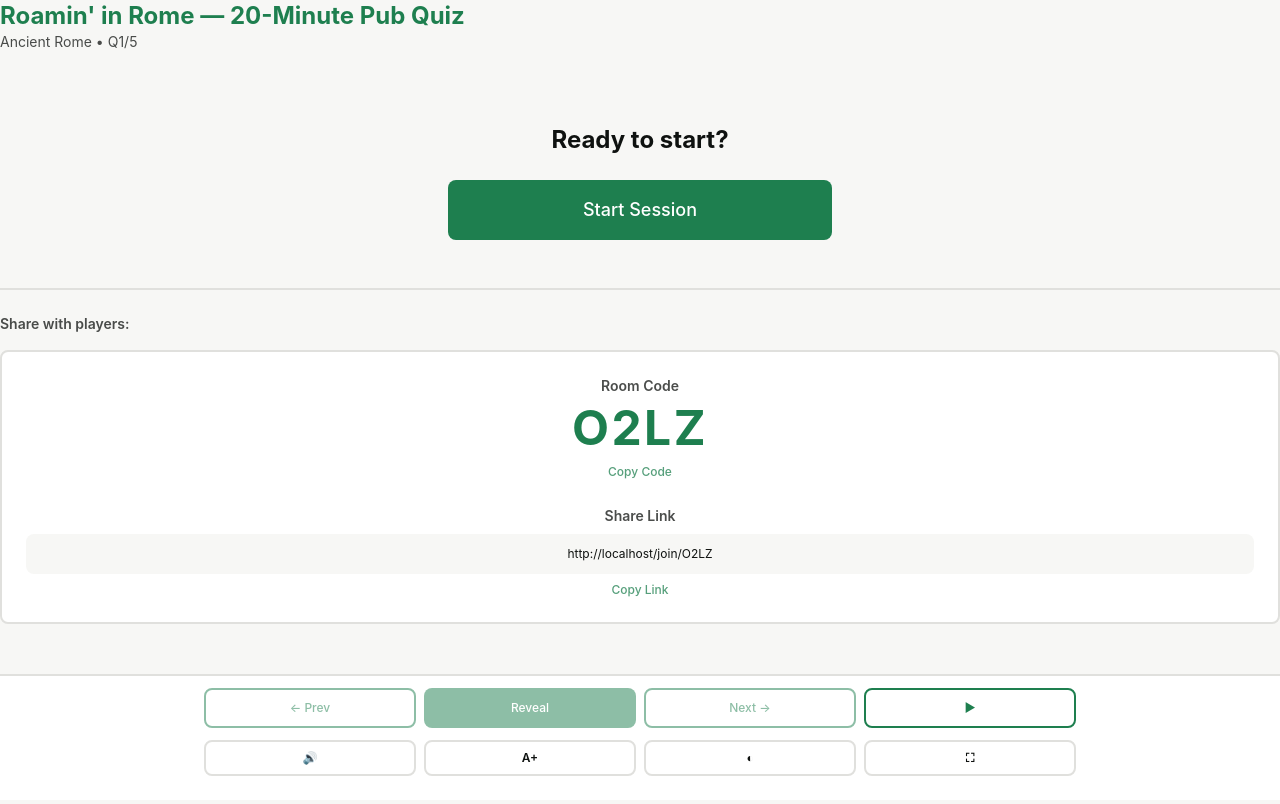
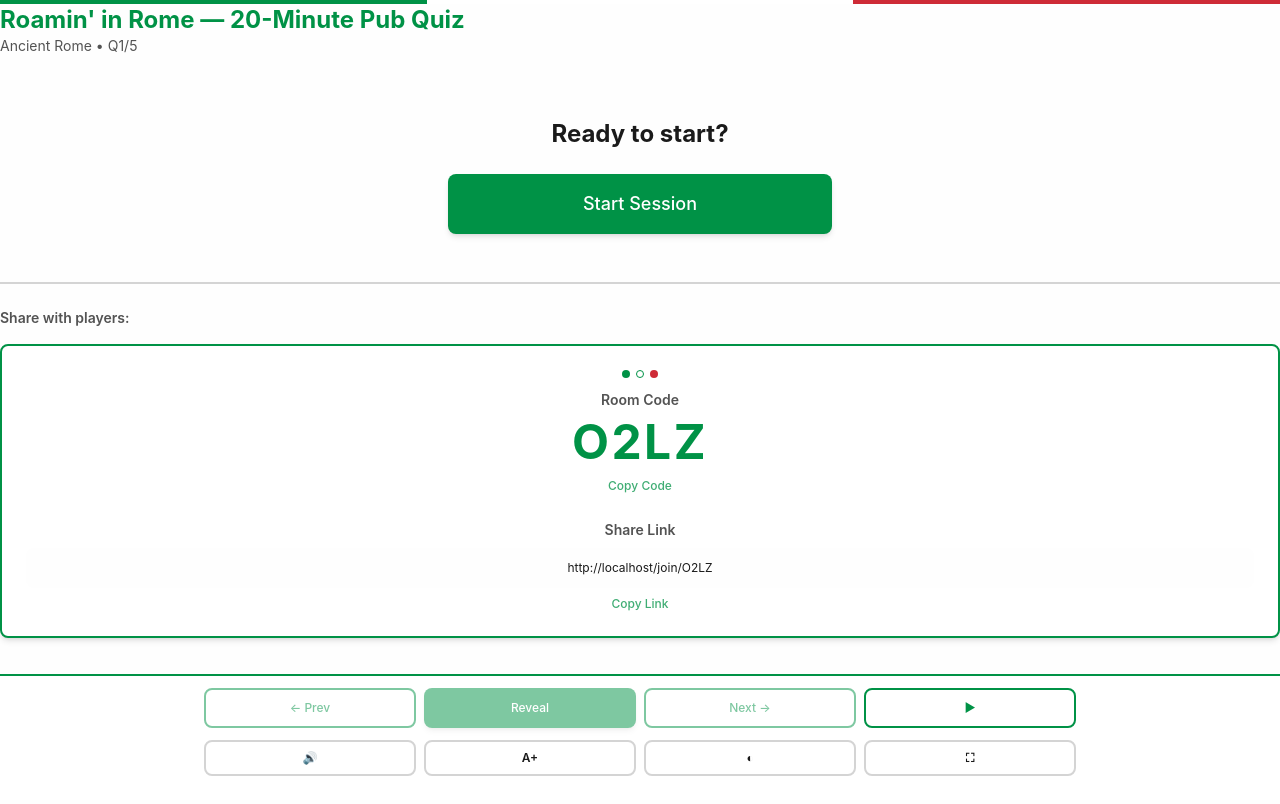
Before and after one commit to EduardoRemedios/Quiz, a Next.js app: page /host in a window 1280 px wide. Built offline with nearby package versions, Linux system fonts and the light colour scheme.

Commit message:
Refactor: Update color scheme to Italian flag theme
Co-authored-by: eduardoinbcn <eduardoinbcn@gmail.com>

```diff
--- a/src/app/globals.css
+++ b/src/app/globals.css
@@ -3,15 +3,16 @@
 @tailwind utilities;
 
 :root {
-  --accent-green: #1e7f4f;
-  --accent-red: #d24848;
-  --bg: #f7f7f5;
+  --accent-green: #009246; /* Vibrant Italian flag green */
+  --accent-red: #ce2b37; /* Vibrant Italian flag red */
+  --accent-white: #ffffff; /* Italian flag white */
+  --bg: #fefefe; /* Clean white background with slight warmth */
   --card: #ffffff;
-  --text: #0f1210;
-  --border: #e0e0dd;
+  --text: #1a1a1a;
+  --border: #d4d4d4;
   --disabled: #c0c0b8;
-  --success: #2a9d6f;
-  --warning: #c96969;
+  --success: #009246; /* Use Italian green for success */
+  --warning: #ce2b37; /* Use Italian red for warnings */
 
   --base-font-size: 16px;
 }
--- a/src/app/layout.tsx
+++ b/src/app/layout.tsx
@@ -25,12 +25,22 @@ export default function RootLayout({
   return (
     <html lang="en" suppressHydrationWarning>
       <head>
-        <meta name="theme-color" content="#1e7f4f" />
+        <meta name="theme-color" content="#009246" />
         <meta name="viewport" content="viewport-fit=cover" />
       </head>
-      <body className="bg-bg-primary text-text-primary">
+      <body className="bg-bg-primary text-text-primary relative">
+        {/* Italian flag-inspired top accent */}
+        <div className="fixed top-0 left-0 right-0 h-1 z-50">
+          <div className="h-full w-full flex">
+            <div className="flex-1 bg-accent-green"></div>
+            <div className="flex-1 bg-accent-white"></div>
+            <div className="flex-1 bg-accent-red"></div>
+          </div>
+        </div>
         <StoreHydration />
-        {children}
+        <div className="pt-1">
+          {children}
+        </div>
       </body>
     </html>
   );
--- a/src/components/Button.tsx
+++ b/src/components/Button.tsx
@@ -11,9 +11,9 @@ export const Button = React.forwardRef<HTMLButtonElement, ButtonProps>(
     const baseClasses = 'font-medium rounded-lg transition-all active:scale-95 focus-visible:outline-2 focus-visible:outline-offset-2 focus-visible:outline-accent-green disabled:opacity-50 disabled:cursor-not-allowed';
 
     const variantClasses = {
-      primary: 'bg-accent-green text-white hover:bg-opacity-90 active:bg-opacity-80',
-      secondary: 'bg-bg-card text-accent-green border-2 border-accent-green hover:bg-opacity-90',
-      outline: 'border-2 border-accent-green text-accent-green hover:bg-accent-green hover:bg-opacity-10',
+      primary: 'bg-accent-green text-white hover:bg-opacity-90 active:bg-opacity-80 shadow-md shadow-accent-green/20',
+      secondary: 'bg-bg-card text-accent-green border-2 border-accent-green hover:bg-accent-green hover:bg-opacity-10 hover:border-accent-red transition-colors',
+      outline: 'border-2 border-accent-green text-accent-green hover:bg-accent-green hover:text-white hover:border-accent-red transition-all',
     };
 
     const sizeClasses = {
--- a/src/components/HostControls.tsx
+++ b/src/components/HostControls.tsx
@@ -26,7 +26,7 @@ export function HostControls({
   const isRevealed = phase === 'revealed';
 
   return (
-    <div className="fixed bottom-0 left-0 right-0 bg-bg-card border-t-2 border-border-default safe-padding safe-bottom">
+    <div className="fixed bottom-0 left-0 right-0 bg-bg-card border-t-2 border-accent-green safe-padding safe-bottom">
       <div className="max-w-4xl mx-auto">
         <div className="grid grid-cols-4 gap-2 p-3">
           <Button
--- a/src/components/LandingPage.tsx
+++ b/src/components/LandingPage.tsx
@@ -22,6 +22,11 @@ export default function LandingPage() {
   return (
     <div className="min-h-screen flex flex-col items-center justify-center px-4 py-8 safe-padding">
       <div className="text-center mb-12">
+        <div className="mb-4 flex items-center justify-center gap-2">
+          <div className="w-3 h-3 rounded-full bg-accent-green"></div>
+          <div className="w-3 h-3 rounded-full bg-accent-white border-2 border-accent-green"></div>
+          <div className="w-3 h-3 rounded-full bg-accent-red"></div>
+        </div>
         <h1 className="text-4xl font-bold text-accent-green mb-2">Roamin' in Rome</h1>
         <p className="text-text-primary opacity-75">20-Minute Pub Quiz</p>
       </div>
--- a/src/components/RoomCode.tsx
+++ b/src/components/RoomCode.tsx
@@ -17,8 +17,13 @@ export function RoomCode({ code, roomUrl }: RoomCodeProps) {
   };
 
   return (
-    <div className="flex flex-col items-center gap-6 p-6 bg-bg-card rounded-lg border-2 border-border-default">
+    <div className="flex flex-col items-center gap-6 p-6 bg-bg-card rounded-lg border-2 border-accent-green shadow-md shadow-accent-green/20">
       <div className="text-center">
+        <div className="mb-3 flex items-center justify-center gap-1.5">
+          <div className="w-2 h-2 rounded-full bg-accent-green"></div>
+          <div className="w-2 h-2 rounded-full bg-accent-white border border-accent-green"></div>
+          <div className="w-2 h-2 rounded-full bg-accent-red"></div>
+        </div>
         <h3 className="text-sm font-semibold text-text-primary opacity-75 mb-2">
           Room Code
         </h3>
--- a/src/components/Scoreboard.tsx
+++ b/src/components/Scoreboard.tsx
@@ -2,6 +2,7 @@
 
 import { useQuizStore } from '@/store/quiz';
 import { motion } from 'framer-motion';
+import { cn } from '@/lib/utils';
 
 export function Scoreboard() {
   const teams = useQuizStore(state => state.teams);
@@ -17,14 +18,20 @@ export function Scoreboard() {
           key={team.id}
           layout
           transition={{ type: 'spring', stiffness: 400, damping: 40 }}
-          className="flex items-center gap-4 p-4 bg-bg-card rounded-lg border-2 border-border-default"
+          className={cn(
+            "flex items-center gap-4 p-4 bg-bg-card rounded-lg border-2 transition-colors",
+            idx === 0 ? "border-accent-green shadow-md shadow-accent-green/20" : "border-border-default hover:border-accent-green/50"
+          )}
         >
-          <div className="text-lg font-bold text-accent-green min-w-8">
+          <div className={cn(
+            "text-lg font-bold min-w-8",
+            idx === 0 ? "text-accent-green" : "text-text-primary opacity-75"
+          )}>
             {idx + 1}
           </div>
           <div
             className="w-4 h-4 rounded-full"
-            style={{ backgroundColor: team.color || '#1e7f4f' }}
+            style={{ backgroundColor: team.color || '#009246' }}
           />
           <div className="flex-1">
             <div className="font-semibold text-text-primary">{team.name}</div>
--- a/src/components/Timer.tsx
+++ b/src/components/Timer.tsx
@@ -38,8 +38,8 @@ export function Timer({ duration, started, onComplete }: TimerProps) {
   const progress = started ? 1 - (remaining / duration) : 0;
 
   return (
-    <div className="flex flex-col items-center gap-4">
-      <div className="relative w-32 h-32 flex items-center justify-center">
+    <div className="flex flex-col items-center gap-1">
+      <div className="relative w-11 h-11 flex items-center justify-center">
         <svg className="absolute w-full h-full transform -rotate-90" viewBox="0 0 100 100">
           <circle
             cx="50"
@@ -61,13 +61,12 @@ export function Timer({ duration, started, onComplete }: TimerProps) {
           />
         </svg>
         <div className="text-center">
-          <div className="text-5xl font-bold text-accent-green">
+          <div className="text-xl font-bold text-accent-green leading-none">
             {remaining}
           </div>
-          <div className="text-xs text-text-primary opacity-50">seconds</div>
         </div>
       </div>
-      <p className="text-sm text-text-primary opacity-75 aria-live-polite" role="status" aria-live="polite">
+      <p className="text-xs text-text-primary opacity-75 aria-live-polite" role="status" aria-live="polite">
         Time remaining: {formatTime(remaining)}
       </p>
     </div>
--- a/src/components/cards/MultipleChoiceCard.tsx
+++ b/src/components/cards/MultipleChoiceCard.tsx
@@ -35,10 +35,10 @@ export function MultipleChoiceCard({ question, isRevealed, onAnswer }: MultipleC
                 'border-2 focus-visible:outline-2 focus-visible:outline-offset-2 focus-visible:outline-accent-green',
                 'min-h-14 flex items-center',
                 isRevealed && isSelected
-                  ? 'bg-accent-green text-white border-accent-green'
+                  ? 'bg-accent-green text-white border-accent-green shadow-md shadow-accent-green/20'
                   : isRevealed && question.correctAnswer !== undefined && question.correctAnswer !== idx
                   ? 'bg-accent-red text-white border-accent-red opacity-50'
-                  : 'bg-bg-card border-border-default text-text-primary hover:border-accent-green'
+                  : 'bg-bg-card border-border-default text-text-primary hover:border-accent-green hover:shadow-sm hover:shadow-accent-green/10 transition-all'
               )}
             >
               <span className="text-lg font-bold mr-3 min-w-8">
--- a/src/lib/constants.ts
+++ b/src/lib/constants.ts
@@ -1,13 +1,13 @@
 export const COLORS = {
-  accentGreen: '#1e7f4f',
-  accentRed: '#d24848',
-  bg: '#f7f7f5',
+  accentGreen: '#009246', // Vibrant Italian flag green
+  accentRed: '#ce2b37', // Vibrant Italian flag red
+  bg: '#fefefe',
   card: '#ffffff',
-  text: '#0f1210',
-  border: '#e0e0dd',
+  text: '#1a1a1a',
+  border: '#d4d4d4',
   disabled: '#c0c0b8',
-  success: '#2a9d6f',
-  warning: '#c96969',
+  success: '#009246', // Use Italian green for success
+  warning: '#ce2b37', // Use Italian red for warnings
 };
 
 export const DEFAULT_ROUND_DURATION = 30;
@@ -15,12 +15,12 @@ export const DEFAULT_WAGER_DURATION = 60;
 export const DEFAULT_POINTS = 10;
 
 export const TEAM_COLORS = [
-  '#1e7f4f',
-  '#d24848',
-  '#2a9d6f',
-  '#c96969',
-  '#1a5f3f',
-  '#e67c6b',
+  '#009246', // Italian green
+  '#ce2b37', // Italian red
+  '#2a9d6f', // Variant green
+  '#c96969', // Variant red
+  '#1a5f3f', // Dark green
+  '#e67c6b', // Light red
 ];
 
 export const EXAMPLE_QUIZ = `title: "Roamin' in Rome — 20-Minute Pub Quiz"
--- a/tailwind.config.ts
+++ b/tailwind.config.ts
@@ -12,6 +12,7 @@ const config: Config = {
         accent: {
           green: 'var(--accent-green)',
           red: 'var(--accent-red)',
+          white: 'var(--accent-white)',
         },
         bg: {
           primary: 'var(--bg)',
```
Also changed, not shown: public/manifest.json.
